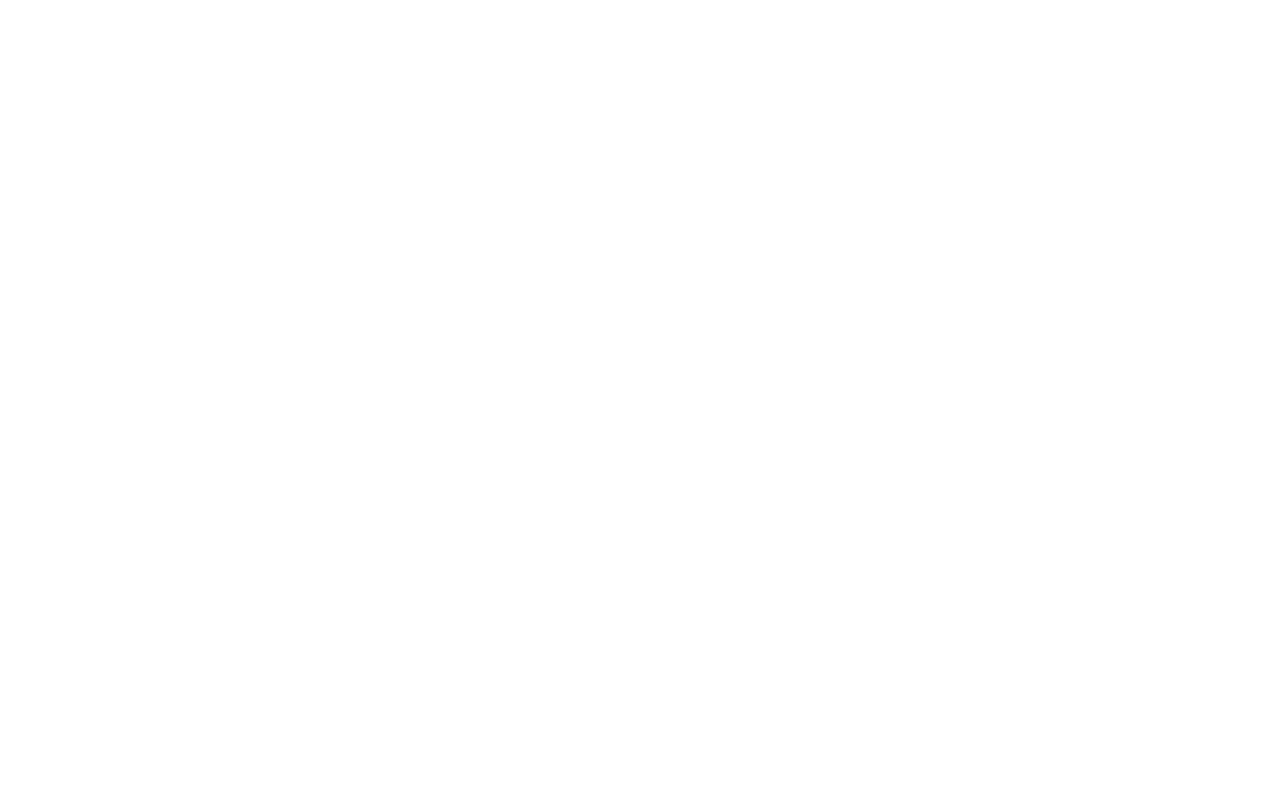
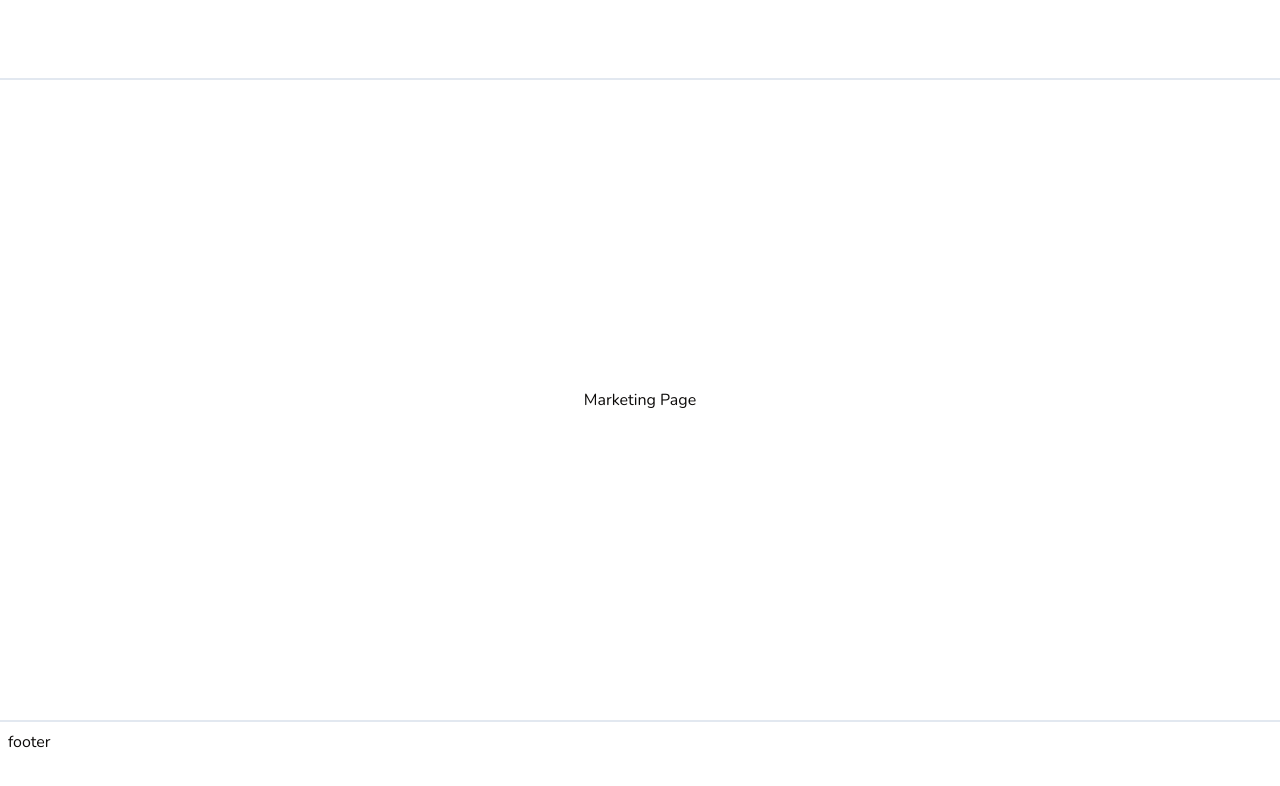
Before and after one commit to vliashenko/LMS-Latter-Alligator, a Next.js app: page / in a window 1280 px wide. Shown: the top 786 px of the page. Built offline with nearby package versions, Linux system fonts and the light colour scheme.

Commit message:
marketing page added

```diff
--- /dev/null
+++ b/app/(marketing)/footer.tsx
@@ -0,0 +1,7 @@
+export default function Footer() {
+  return (
+    <footer className="hidden lg:block h-20 w-full border-t-2 border-slate-200 p-2">
+      footer
+    </footer>
+  );
+}
--- /dev/null
+++ b/app/(marketing)/header.tsx
@@ -0,0 +1,9 @@
+export default function Header() {
+  return (
+    <header className="h-20 w-full border-b-2 border-slate-200 px-4">
+      <div className="lg:max-w-screen-lg mx-auto flex items-center justify-between h-full">
+
+      </div>
+    </header>
+  );
+}
--- /dev/null
+++ b/app/(marketing)/layout.tsx
@@ -0,0 +1,18 @@
+import Footer from "./footer";
+import Header from "./header";
+
+type Props = {
+  children: React.ReactNode;
+};
+
+export default function MarketingLayout({ children }: Props) {
+  return (
+    <div className="min-h-screen flex flex-col">
+      <Header/>
+      <main className="flex-1 flex flex-col items-center justify-center">
+        {children}
+      </main>
+      <Footer/>
+    </div>
+  );
+}
--- /dev/null
+++ b/app/(marketing)/page.tsx
@@ -0,0 +1,5 @@
+export default function MarketingPage() {
+  return (
+    <div>Marketing Page</div>
+  )
+}
--- a/app/layout.tsx
+++ b/app/layout.tsx
@@ -1,5 +1,6 @@
 import type { Metadata } from "next";
 import { Nunito } from "next/font/google";
+import { ClerkProvider } from "@clerk/nextjs";
 import "./globals.css";
 
 const nunito = Nunito({
@@ -17,8 +18,10 @@
   children: React.ReactNode;
 }>) {
   return (
-    <html lang="en">
-      <body className={nunito.className}>{children}</body>
-    </html>
+    <ClerkProvider>
+      <html lang="en">
+        <body className={nunito.className}>{children}</body>
+      </html>
+    </ClerkProvider>
   );
 }
--- a/app/page.tsx
+++ /dev/null
@@ -1,3 +0,0 @@
-export default function Home() {
-  return <div></div>;
-}
--- /dev/null
+++ b/middleware.ts
@@ -0,0 +1,12 @@
+import { clerkMiddleware } from "@clerk/nextjs/server";
+
+export default clerkMiddleware();
+
+export const config = {
+    matcher: [
+        // Skip Next.js internals and all static files, unless found in search params
+        '/((?!_next|[^?]*\\.(?:html?|css|js(?!on)|jpe?g|webp|png|gif|svg|ttf|woff2?|ico|csv|docx?|xlsx?|zip|webmanifest)).*)',
+        // Always run for API routes
+        '/(api|trpc)(.*)',
+    ],
+};
--- a/package.json
+++ b/package.json
@@ -9,6 +9,7 @@
     "lint": "next lint"
   },
   "dependencies": {
+    "@clerk/nextjs": "^6.12.7",
     "@radix-ui/react-slot": "^1.1.2",
     "class-variance-authority": "^0.7.1",
     "clsx": "^2.1.1",
```
Also changed, not shown: 1 other file (tests, documents, lock files or other folders).
